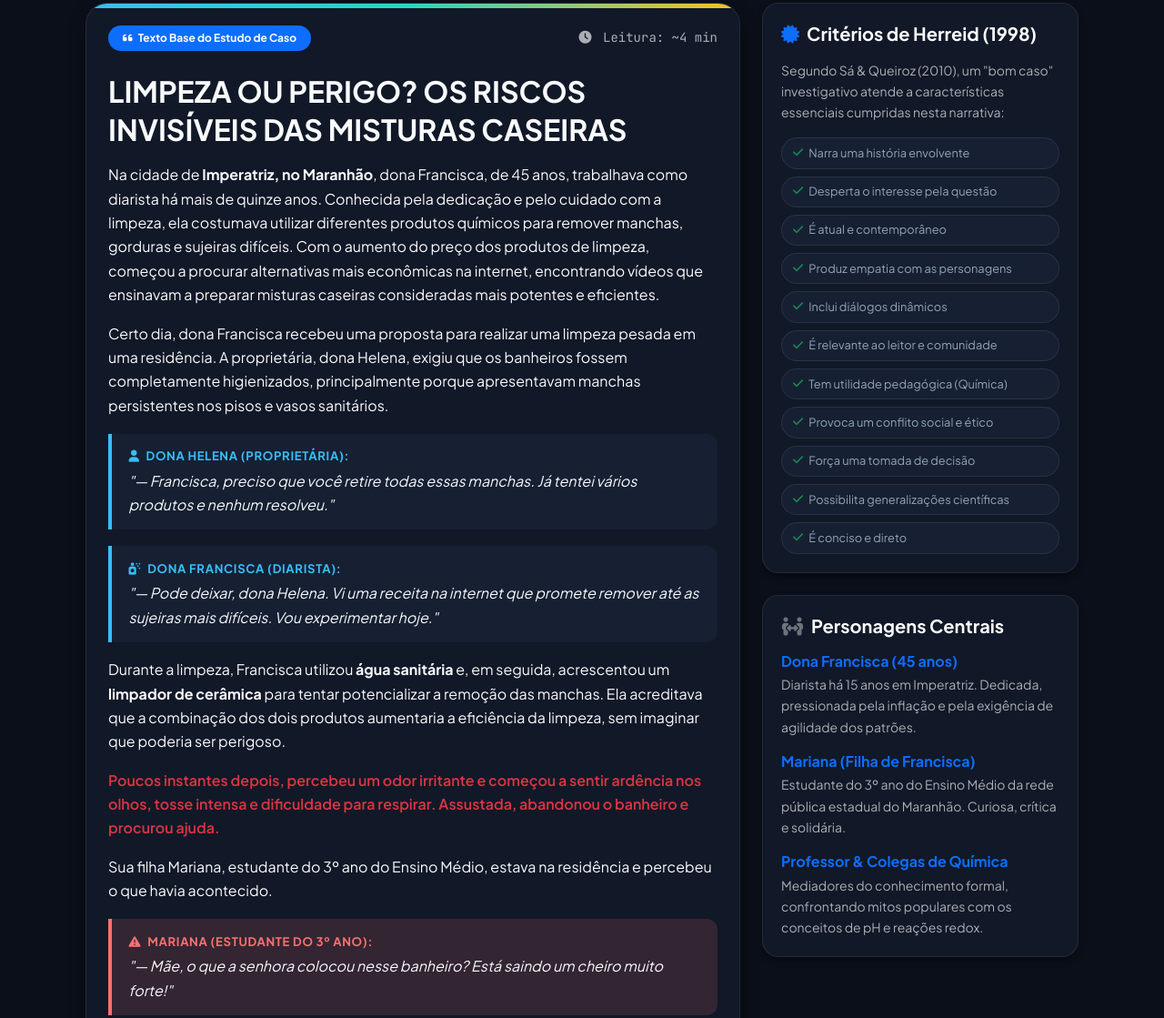
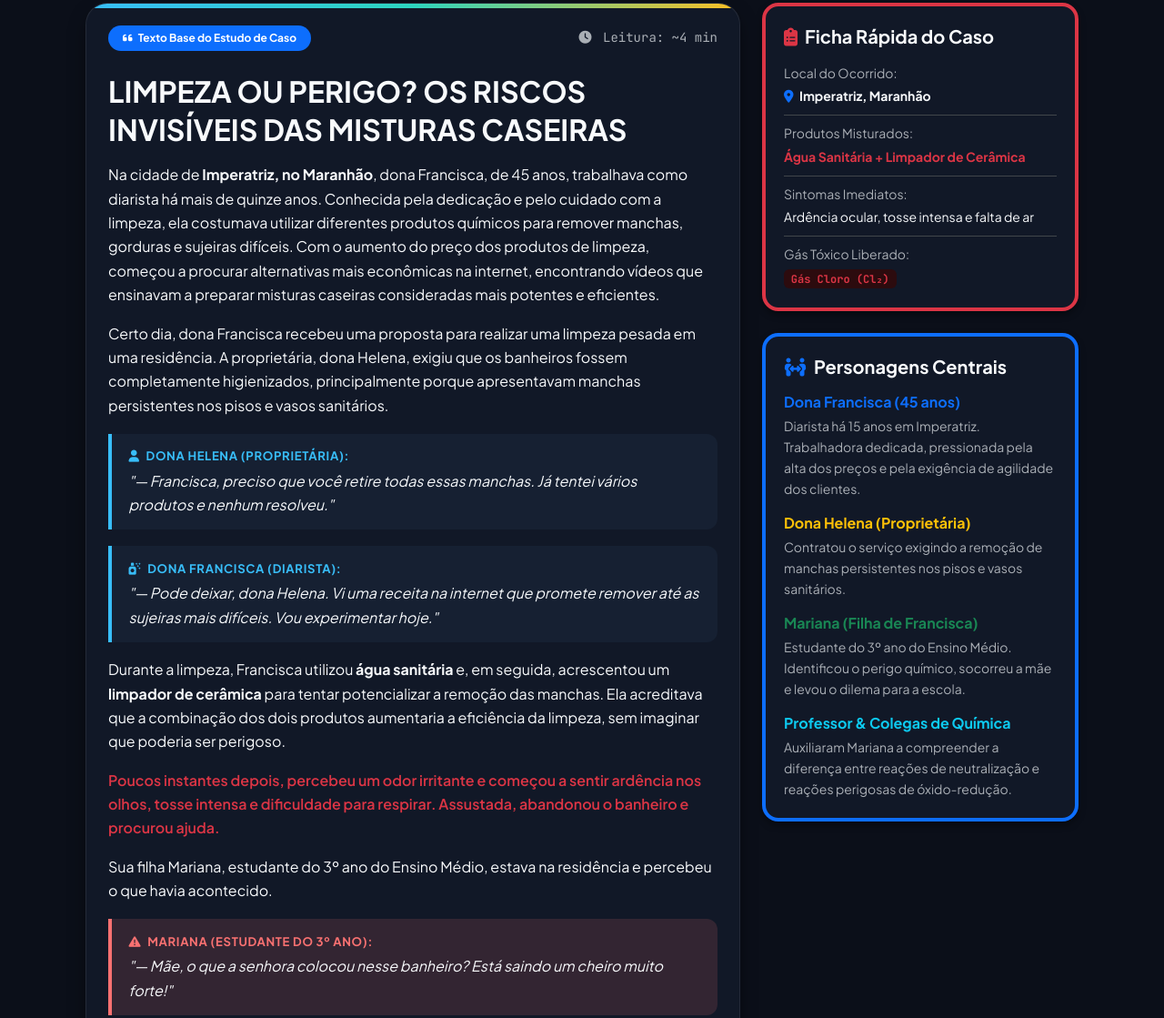
Before and after one commit to GabrielRodrz/Web-Quest, a plain HTML site: page caso.html in a window 1280 px wide. Shown: the part 316-1435 px from the top of the page at 91% size. Drawn offline with nearby package versions, Linux system fonts and the light colour scheme.

Commit message:
refactor: remover critérios teóricos de Herreid e substituir por ficha prática do caso

```diff
--- a/caso.html
+++ b/caso.html
@@ -181,43 +181,53 @@
       </div>
 
       <div class="col-lg-4">
-        <!-- Critérios de Herreid -->
-        <div class="custom-card mb-4">
-          <h5 class="fw-bold mb-3 text-main"><i class="fa-solid fa-certificate me-2 text-primary"></i>Critérios de Herreid (1998)</h5>
-          <p class="small text-muted mb-3">Segundo Sá & Queiroz (2010), um "bom caso" investigativo atende a características essenciais cumpridas nesta narrativa:</p>
+        <!-- Ficha Rápida do Caso -->
+        <div class="custom-card mb-4 border-top border-4 border-danger">
+          <h5 class="fw-bold mb-3 text-main"><i class="fa-solid fa-clipboard-list me-2 text-danger"></i>Ficha Rápida do Caso</h5>
 
-          <ul class="list-unstyled mb-0 d-flex flex-column gap-2">
-            <li class="case-pedagogy-badge"><i class="fa-solid fa-check text-success"></i> Narra uma história envolvente</li>
-            <li class="case-pedagogy-badge"><i class="fa-solid fa-check text-success"></i> Desperta o interesse pela questão</li>
-            <li class="case-pedagogy-badge"><i class="fa-solid fa-check text-success"></i> É atual e contemporâneo</li>
-            <li class="case-pedagogy-badge"><i class="fa-solid fa-check text-success"></i> Produz empatia com as personagens</li>
-            <li class="case-pedagogy-badge"><i class="fa-solid fa-check text-success"></i> Inclui diálogos dinâmicos</li>
-            <li class="case-pedagogy-badge"><i class="fa-solid fa-check text-success"></i> É relevante ao leitor e comunidade</li>
-            <li class="case-pedagogy-badge"><i class="fa-solid fa-check text-success"></i> Tem utilidade pedagógica (Química)</li>
-            <li class="case-pedagogy-badge"><i class="fa-solid fa-check text-success"></i> Provoca um conflito social e ético</li>
-            <li class="case-pedagogy-badge"><i class="fa-solid fa-check text-success"></i> Força uma tomada de decisão</li>
-            <li class="case-pedagogy-badge"><i class="fa-solid fa-check text-success"></i> Possibilita generalizações científicas</li>
-            <li class="case-pedagogy-badge"><i class="fa-solid fa-check text-success"></i> É conciso e direto</li>
-          </ul>
+          <div class="mb-2 pb-2 border-bottom border-secondary-subtle">
+            <small class="text-muted d-block">Local do Ocorrido:</small>
+            <strong class="text-main small"><i class="fa-solid fa-location-dot text-primary me-1"></i> Imperatriz, Maranhão</strong>
+          </div>
+
+          <div class="mb-2 pb-2 border-bottom border-secondary-subtle">
+            <small class="text-muted d-block">Produtos Misturados:</small>
+            <strong class="text-danger small">Água Sanitária + Limpador de Cerâmica</strong>
+          </div>
+
+          <div class="mb-2 pb-2 border-bottom border-secondary-subtle">
+            <small class="text-muted d-block">Sintomas Imediatos:</small>
+            <span class="text-main small">Ardência ocular, tosse intensa e falta de ar</span>
+          </div>
+
+          <div>
+            <small class="text-muted d-block">Gás Tóxico Liberado:</small>
+            <span class="badge bg-danger-subtle text-danger font-mono">Gás Cloro (Cl₂)</span>
+          </div>
         </div>
 
-        <!-- Personagens -->
-        <div class="custom-card bg-subtle">
-          <h5 class="fw-bold mb-3 text-main"><i class="fa-solid fa-people-arrows me-2 text-secondary"></i>Personagens Centrais</h5>
+        <!-- Personagens Centrais -->
+        <div class="custom-card bg-subtle border-top border-4 border-primary">
+          <h5 class="fw-bold mb-3 text-main"><i class="fa-solid fa-people-arrows me-2 text-primary"></i>Personagens Centrais</h5>
 
           <div class="mb-3">
             <h6 class="fw-bold text-primary mb-1">Dona Francisca (45 anos)</h6>
-            <p class="small text-muted mb-0">Diarista há 15 anos em Imperatriz. Dedicada, pressionada pela inflação e pela exigência de agilidade dos patrões.</p>
+            <p class="small text-muted mb-0">Diarista há 15 anos em Imperatriz. Trabalhadora dedicada, pressionada pela alta dos preços e pela exigência de agilidade dos clientes.</p>
           </div>
 
           <div class="mb-3">
-            <h6 class="fw-bold text-primary mb-1">Mariana (Filha de Francisca)</h6>
-            <p class="small text-muted mb-0">Estudante do 3º ano do Ensino Médio da rede pública estadual do Maranhão. Curiosa, crítica e solidária.</p>
+            <h6 class="fw-bold text-warning mb-1">Dona Helena (Proprietária)</h6>
+            <p class="small text-muted mb-0">Contratou o serviço exigindo a remoção de manchas persistentes nos pisos e vasos sanitários.</p>
+          </div>
+
+          <div class="mb-3">
+            <h6 class="fw-bold text-success mb-1">Mariana (Filha de Francisca)</h6>
+            <p class="small text-muted mb-0">Estudante do 3º ano do Ensino Médio. Identificou o perigo químico, socorreu a mãe e levou o dilema para a escola.</p>
           </div>
 
           <div>
-            <h6 class="fw-bold text-primary mb-1">Professor & Colegas de Química</h6>
-            <p class="small text-muted mb-0">Mediadores do conhecimento formal, confrontando mitos populares com os conceitos de pH e reações redox.</p>
+            <h6 class="fw-bold text-info mb-1">Professor & Colegas de Química</h6>
+            <p class="small text-muted mb-0">Auxiliaram Mariana a compreender a diferença entre reações de neutralização e reações perigosas de óxido-redução.</p>
           </div>
         </div>
       </div>
```
Also changed, not shown: conclusao.html (+3 -3 lines), index.html (+2 -2 lines), 1 other file.
